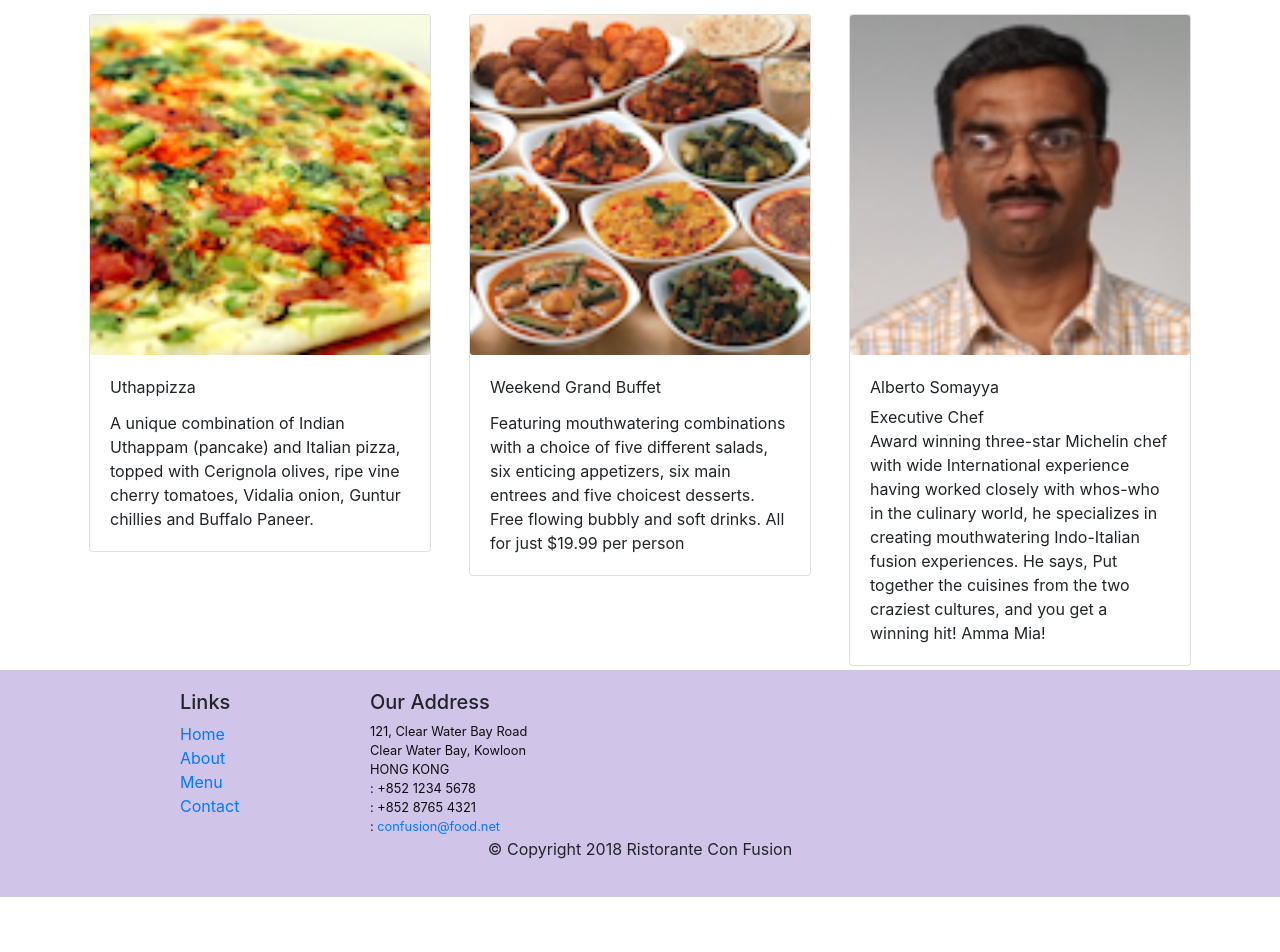
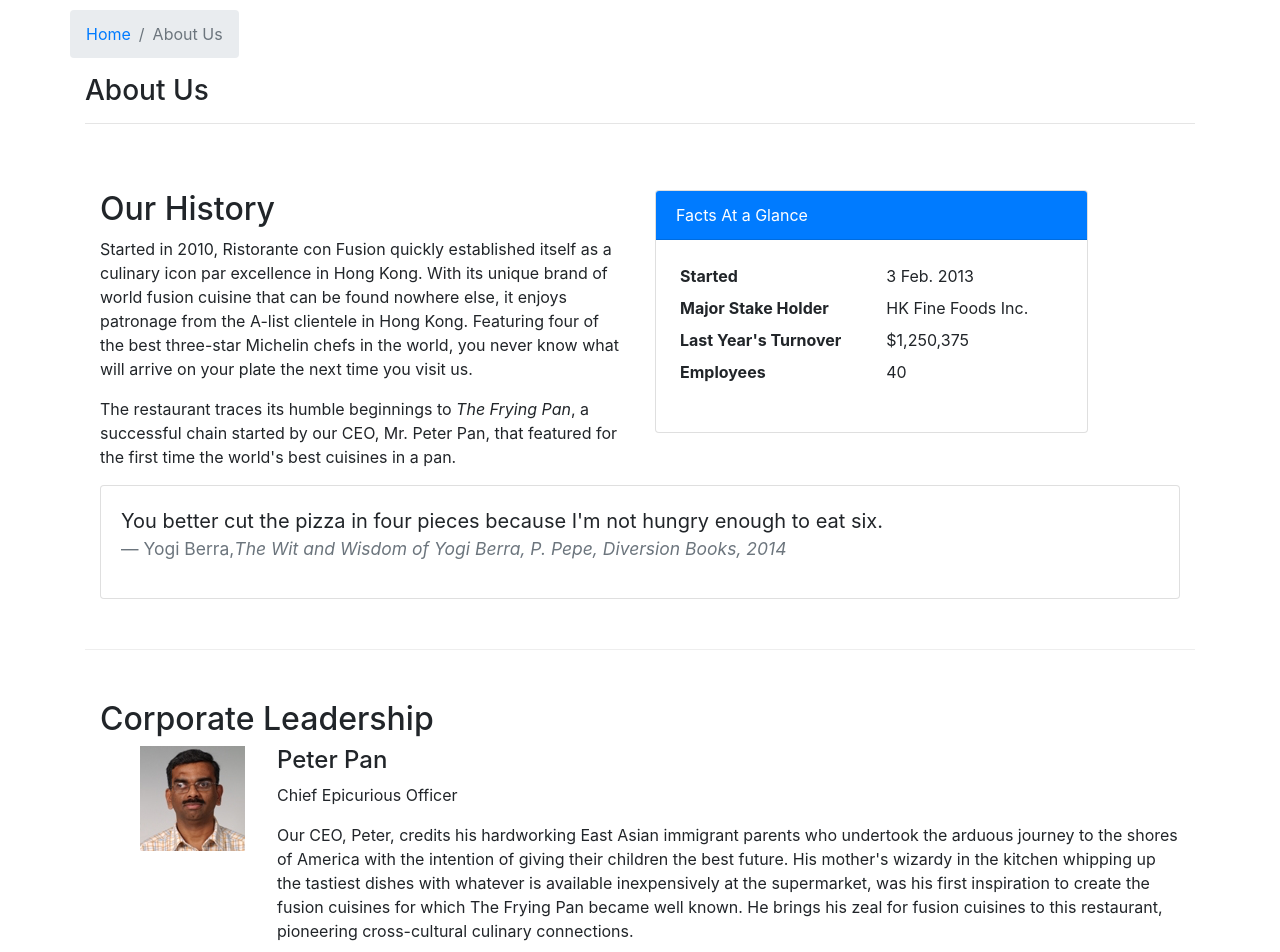
Before and after one commit to nguyentruongloc996/React, a React (Create React App) app: page /aboutus in a window 1280 px wide. Shown: the part 360-1312 px from the top of the page. Before the commit the page ends 1257 px from the top, so only its background shows below. Built offline with nearby package versions, Linux system fonts and the light colour scheme; the HTML template or start-up script is replaced by a standard one.

Commit message:
Assignment 2

```diff
--- /dev/null
+++ b/src/components/AboutComponent.js
@@ -0,0 +1,98 @@
+import React from 'react';
+import { Breadcrumb, BreadcrumbItem, Card, CardBody, CardHeader, Media } from 'reactstrap';
+import { Link } from 'react-router-dom';
+
+function About(props) {
+
+    function LeaderRender(leader) {
+        return (
+            <Media>
+                <Media left className='mr-3'>
+                    <Media
+                        object
+                        src={leader.image}
+                        alt='Generic placeholder image'
+                    />
+                </Media>
+                <Media body className='ml-3'>
+                     <Media heading>{leader.name}</Media>
+                     <p>{leader.designation}</p>
+                     <p>{leader.description}</p>
+                </Media>
+            </Media>
+        );
+    }
+
+    const leaders = props.leaders.map((leader) => {
+        return (
+            LeaderRender(leader)
+        );
+    });
+
+
+
+    return(
+        <div className="container">
+            <div className="row">
+                <Breadcrumb>
+                    <BreadcrumbItem><Link to="/home">Home</Link></BreadcrumbItem>
+                    <BreadcrumbItem active>About Us</BreadcrumbItem>
+                </Breadcrumb>
+                <div className="col-12">
+                    <h3>About Us</h3>
+                    <hr />
+                </div>
+            </div>
+            <div className="row row-content">
+                <div className="col-12 col-md-6">
+                    <h2>Our History</h2>
+                    <p>Started in 2010, Ristorante con Fusion quickly established itself as a culinary icon par excellence in Hong Kong. With its unique brand of world fusion cuisine that can be found nowhere else, it enjoys patronage from the A-list clientele in Hong Kong.  Featuring four of the best three-star Michelin chefs in the world, you never know what will arrive on your plate the next time you visit us.</p>
+                    <p>The restaurant traces its humble beginnings to <em>The Frying Pan</em>, a successful chain started by our CEO, Mr. Peter Pan, that featured for the first time the world's best cuisines in a pan.</p>
+                </div>
+                <div className="col-12 col-md-5">
+                    <Card>
+                        <CardHeader className="bg-primary text-white">Facts At a Glance</CardHeader>
+                        <CardBody>
+                            <dl className="row p-1">
+                                <dt className="col-6">Started</dt>
+                                <dd className="col-6">3 Feb. 2013</dd>
+                                <dt className="col-6">Major Stake Holder</dt>
+                                <dd className="col-6">HK Fine Foods Inc.</dd>
+                                <dt className="col-6">Last Year's Turnover</dt>
+                                <dd className="col-6">$1,250,375</dd>
+                                <dt className="col-6">Employees</dt>
+                                <dd className="col-6">40</dd>
+                            </dl>
+                        </CardBody>
+                    </Card>
+                </div>
+                <div className="col-12">
+                    <Card>
+                        <CardBody className="bg-faded">
+                            <blockquote className="blockquote">
+                                <p className="mb-0">You better cut the pizza in four pieces because
+                                    I'm not hungry enough to eat six.</p>
+                                <footer className="blockquote-footer">Yogi Berra,
+                                <cite title="Source Title">The Wit and Wisdom of Yogi Berra,
+                                    P. Pepe, Diversion Books, 2014</cite>
+                                </footer>
+                            </blockquote>
+                        </CardBody>
+                    </Card>
+                </div>
+            </div>
+            <div className="row row-content">
+                <div className="col-12">
+                    <h2>Corporate Leadership</h2>
+                </div>
+                <div className="col-12">
+                    <Media list>
+                        {leaders}
+                    </Media>
+                </div>
+            </div>
+        </div>
+    );
+}
+
+export default About;
--- a/src/components/MainComponent.js
+++ b/src/components/MainComponent.js
@@ -9,6 +9,7 @@
 import Contact from './ContactComponent';
 import Header from "./HeaderComponent";
 import Footer from './FooterComponent';
+import About from './AboutComponent';
 import { Routes, Route, useParams } from 'react-router-dom';
 
 function Main() {
@@ -47,6 +48,7 @@
                 <Route exact path="/menu" element={<Menu dishes={dishes} />} />
                 <Route path="/menu/:dishId" element={<DishWithId />}/>
                 <Route path="/contactus" element={<Contact />} />
+                <Route path="/aboutus" element={<About leaders={leaders}/>} />
                 <Route path="*" element={getHomePage()}/>
             </Routes>
             <Footer />
```
